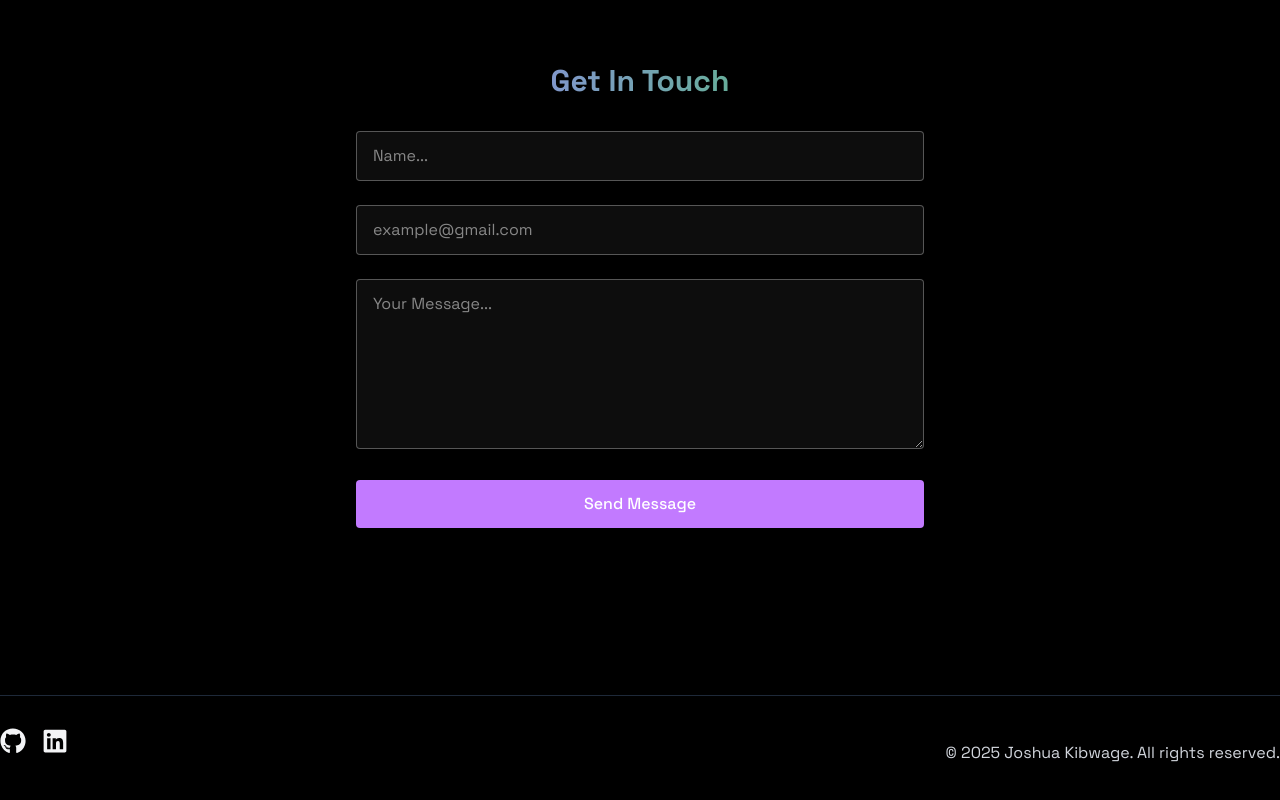
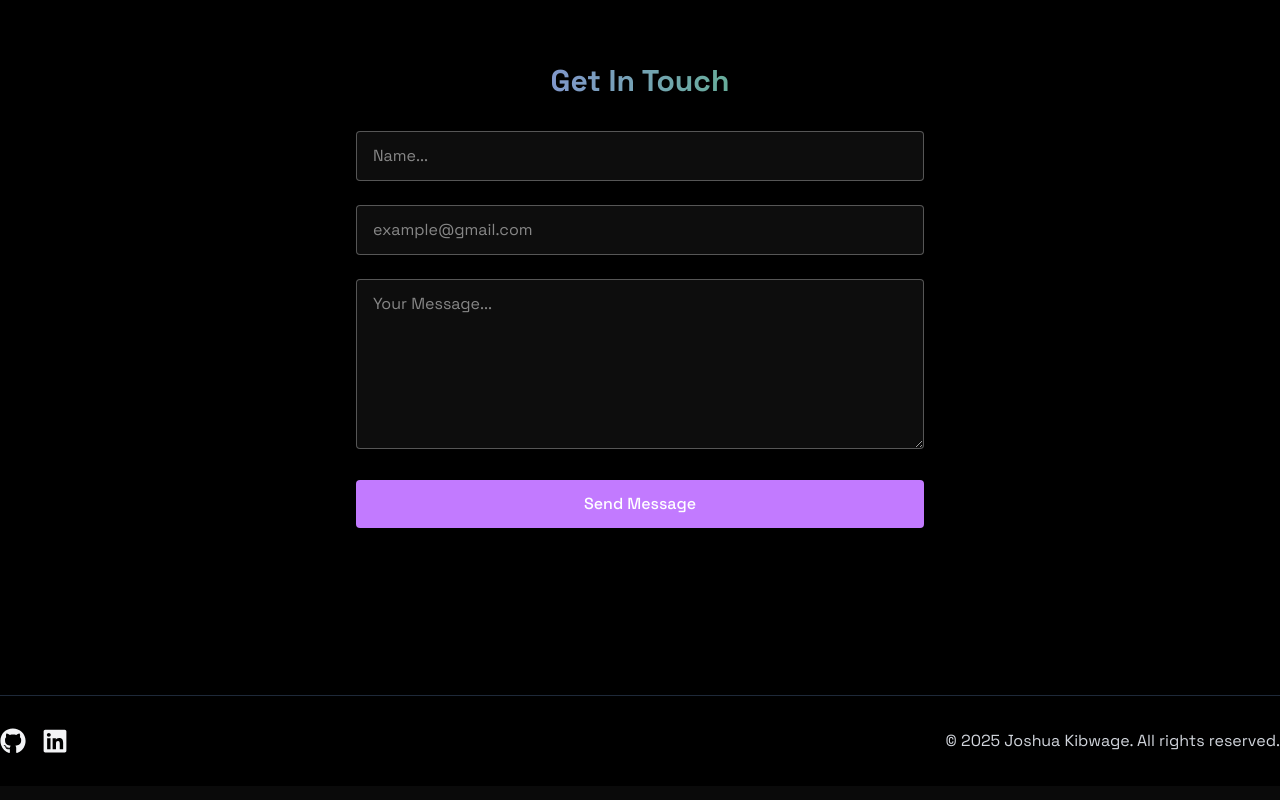
Before and after one commit to Joshuakibwage/official-portfolio, a React (Vite) app: page / in a window 1280 px wide. Shown: the part 2811-3611 px from the top of the page. Built offline with nearby package versions, Linux system fonts and the light colour scheme.

Commit message:
Modify footer component

```diff
--- a/src/components/Footer.jsx
+++ b/src/components/Footer.jsx
@@ -4,8 +4,8 @@ import { FaLinkedin } from "react-icons/fa";
 const Footer = () => {
     return(
         <footer className="w-full ">
-          <div className="container mx-auto flex flex-col items-center space-y-6 py-8 md:flex-row
-          md:justify-between md:items-center border-t border-gray-800">
+          <div className="container mx-auto flex flex-col items-center gap-4 py-8 md:flex-row
+          md:justify-between border-t border-gray-800">
 
             <div className="flex gap-4">
                 <a
```
